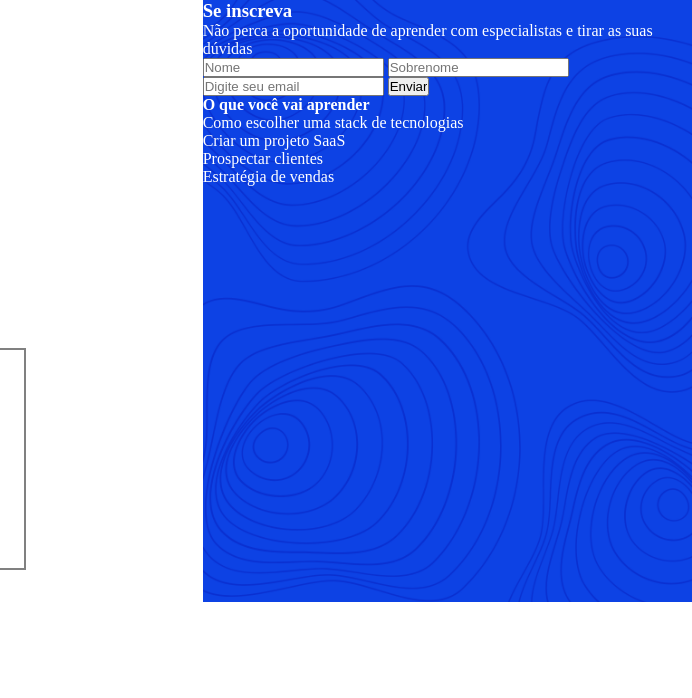
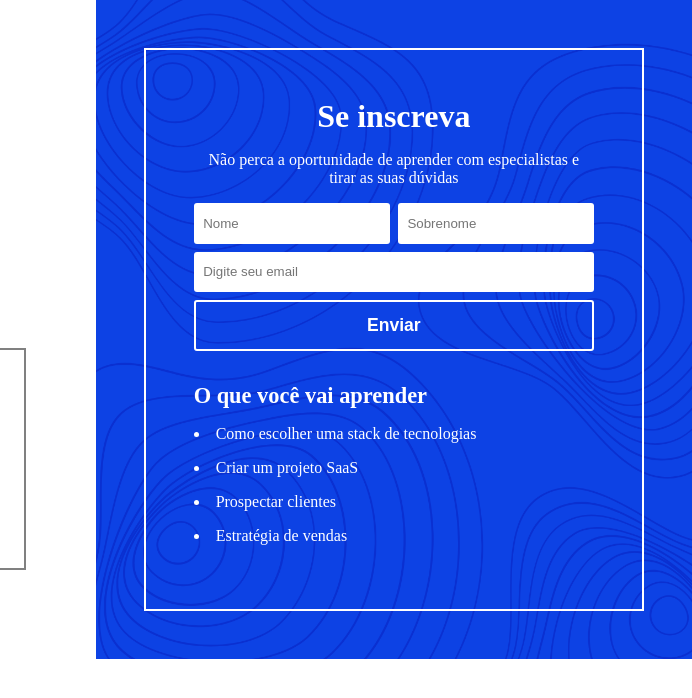
Before and after one commit to emessonh/html_css, a plain HTML site: page projeto/index.html in a window 1280 px wide. Shown: the full height of the page, 588-1280 px from the left. Drawn offline with Linux system fonts and the light colour scheme.

Commit message:
formulario pronto

```diff
--- a/projeto/css/style.css
+++ b/projeto/css/style.css
@@ -101,3 +101,88 @@ body{
     background-size: cover;
     color: white;
 }
+
+#form-inner{
+    margin: 3rem;
+    padding: 3rem;
+    border: 2px solid white;
+    text-align: center;
+    display: flex;
+    flex-direction: column;
+    align-items: center;
+}
+
+#form-inner h3{
+    font-size: 2rem;
+    margin-bottom: 1rem;
+}
+
+#form-inner p{
+    margin-bottom: 1rem;
+}
+
+#register-form{
+    display: flex;
+    /*altera a direção de posicionamento do flex para um abaixo do outro*/
+    flex-direction: column;
+    gap: 0.5rem;
+    margin-bottom: 2rem;
+}
+
+#name-container{
+    display: flex;
+    gap: 0.5rem;
+}
+
+#register-form input{
+    /*shorthand padding, o primeiro é top e bottom e o segundo right e left*/
+    padding: 0.8rem 0.6rem;
+    /*tira a borda*/
+    border: none;
+    border-radius: 3px;
+}
+
+#email{
+    min-width: 100%;
+}
+
+
+/*altera apenas inputs do tipo submit*/
+
+#register-form input[type='submit']{
+    background-color: transparent;
+    color: white;
+    border: 2px solid white;
+    font-size: 1.1rem;
+    font-weight: bold;
+    /*simula um link*/
+    cursor: pointer;
+    /*tempo para animacao do hover aparecer*/
+    transition: 0.4s;
+}
+
+/*hover altera o stilo ao passar o mouse sobre o elemento*/
+
+#register-form input[type='submit']:hover{
+    background-color: white;
+    color: blue;
+}
+
+#benefits{
+    text-align: left;
+    /*coloca o elemento para posicionar-se no início do container*/
+    align-self: start;
+}
+
+#benefits h4{
+    font-size: 1.4rem;
+    margin-bottom: 1rem;
+}
+
+#benefits ul{
+    list-style-position: inside;
+}
+
+#benefits li{
+    margin-bottom: 1rem;
+}
--- a/projeto/index.html
+++ b/projeto/index.html
@@ -45,12 +45,14 @@
             <h3>Se inscreva</h3>
             <p>Não perca a oportunidade de aprender com especialistas e tirar as suas dúvidas</p>
             <form id="register-form">
-                <div id="name-context">
+                <div id="name-container">
                     <input type="text" name="name" id="name" placeholder="Nome">
                     <input type="text" name="last-name" id="last-name" placeholder="Sobrenome">
                 </div>
                 <input type="email" name="email" id="email" placeholder="Digite seu email">
                 <input type="submit" value="Enviar">
+
+            </form>
             <div id="benefits">
                 <h4>O que você vai aprender</h4>
                 <ul>
@@ -60,7 +62,6 @@
                     <li>Estratégia de vendas</li>
                 </ul>
             </div>
-            </form>
         </div>
     </div>
 </body>
```
Lines whose indentation alone changed are shown as unchanged.
